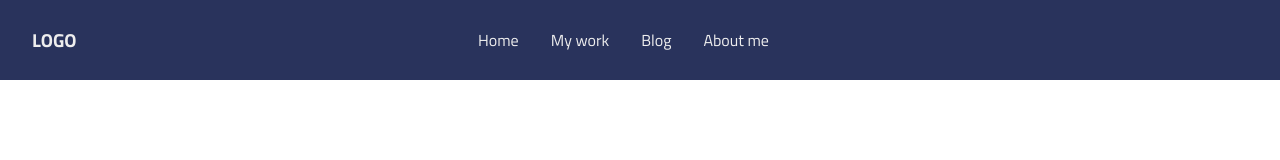
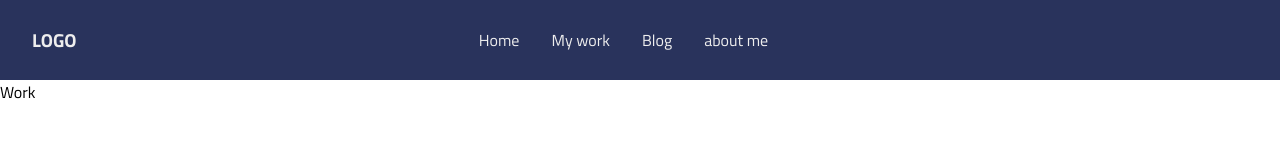
Before and after one commit to Index-Zero-0/Responsive-navbar-ReactJS, a React (Create React App) app: page /work in a window 1280 px wide. Shown: the top 160 px of the page. Built offline with nearby package versions, Linux system fonts and the light colour scheme.

Commit message:
Routing old way

```diff
--- a/package.json
+++ b/package.json
@@ -3,12 +3,14 @@
   "version": "0.1.0",
   "private": true,
   "dependencies": {
+    "@aws-amplify/ui-react": "^4.3.9",
     "@testing-library/jest-dom": "^5.16.2",
     "@testing-library/react": "^12.1.3",
     "@testing-library/user-event": "^13.5.0",
     "react": "^17.0.2",
     "react-dom": "^17.0.2",
     "react-icons": "^4.3.1",
+    "react-router-dom": "^6.8.2",
     "react-scripts": "5.0.0",
     "web-vitals": "^2.1.4"
   },
--- a/src/App.js
+++ b/src/App.js
@@ -1,11 +1,23 @@
 import React from 'react';
 import Navbar from "./Components/Navbar";
+import  {Work}   from "./Components/Work";
+import  {Home}   from "./Components/Home";
+
+import { BrowserRouter as Router, Routes, Route } from "react-router-dom";
+
 
 function App() {
 	return (
-		<React.Fragment>
-			<Navbar/>
-		</React.Fragment>
+		<>
+		<Navbar/>
+		<Router>
+			<Routes>
+				<Route  path="/" element={ <Home />} />
+				<Route  path="/work" element={ <Work />} />
+			</Routes>
+
+		</Router>
+		</>
 	);
 }
 
--- /dev/null
+++ b/src/Components/Home.js
@@ -0,0 +1,15 @@
+import { FileUploader } from "@aws-amplify/ui-react";
+
+import React from 'react'
+
+export const Home = () => {
+  return (
+    <>
+    <FileUploader
+    accessLevel="public"
+    acceptedFileTypes={['image/*']}
+    variation="drop"
+    />
+    </>
+  )
+}
--- a/src/Components/Navbar.js
+++ b/src/Components/Navbar.js
@@ -1,6 +1,7 @@
 import { useRef } from "react";
 import { FaBars, FaTimes } from "react-icons/fa";
 import "../Styles/main.css";
+import { Link   } from "react-router-dom";
 
 function Navbar() {
 	const navRef = useRef();
@@ -14,11 +15,11 @@ function Navbar() {
 	return (
 		<header>
 			<h3>LOGO</h3>
-			<nav ref={navRef}>
-				<a href="/#">Home</a>
-				<a href="/#">My work</a>
-				<a href="/#">Blog</a>
-				<a href="/#">About me</a>
+			<nav ref={navRef} >
+				<a href="/">Home </a>
+				<a href="/work">My work</a>
+				<a href="/blog">Blog</a>
+				<a href="/me">about me</a>
 				<button
 					className="nav-btn nav-close-btn"
 					onClick={showNavbar}>
--- /dev/null
+++ b/src/Components/Work.js
@@ -0,0 +1,7 @@
+import React from 'react'
+
+export const Work = () => {
+  return (
+    <div>Work</div>
+  )
+}
--- a/src/Styles/main.css
+++ b/src/Styles/main.css
@@ -33,6 +33,7 @@ nav a {
 nav a:hover {
 	color: var(--secondaryColor);
 }
+
 
 header .nav-btn {
 	padding: 5px;
--- a/src/index.js
+++ b/src/index.js
@@ -1,6 +1,7 @@
 import React from 'react';
 import ReactDOM from 'react-dom';
 import App from './App';
+import "@aws-amplify/ui-react/styles.css"
 
 ReactDOM.render(
     <App />,
```
Also changed, not shown: 1 other file (tests, documents, lock files or other folders).
